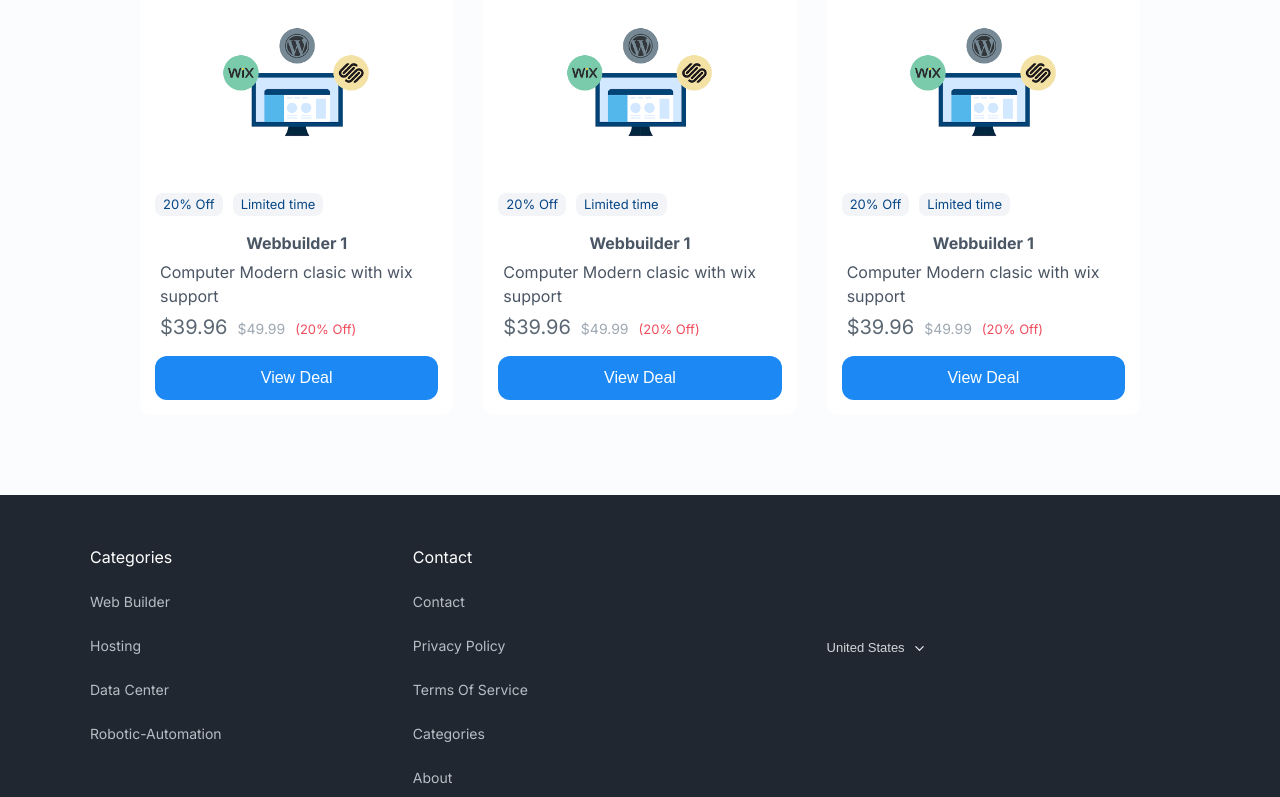
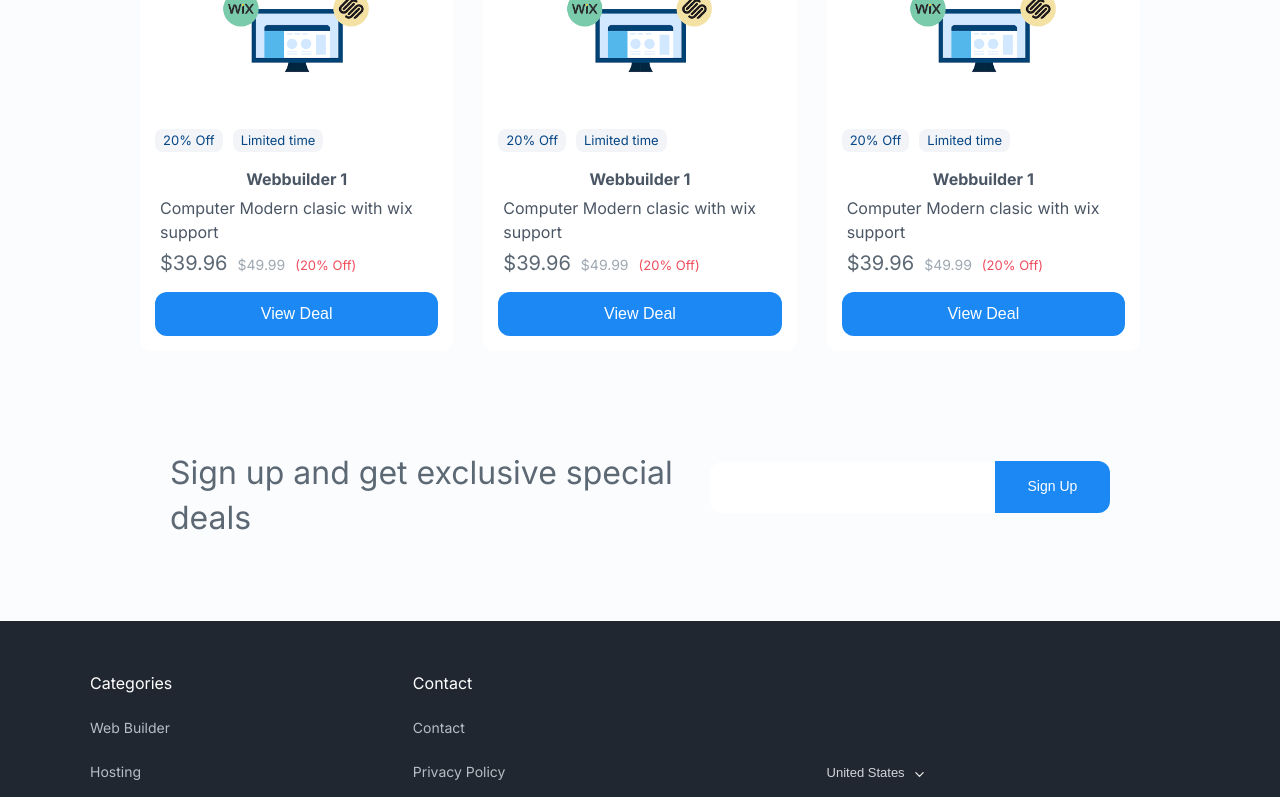
Before and after one commit to annasfaruqui/webbuilder-internship-assignment, a React (Vite) app: page / in a window 1280 px wide. Shown: the part 2000-2797 px from the top of the page. Built offline with nearby package versions, Linux system fonts and the light colour scheme.

Commit message:
added responsive design to the signup section and footer

```diff
--- a/src/App.jsx
+++ b/src/App.jsx
@@ -8,12 +8,12 @@ import SignUpSection from "./sections/SignUpSection";
 function App() {
   return (
     <>
-      <Navbar />
+      {/* <Navbar /> */}
       <main>
         <Header />
         <WebsiteCardsSection />
         <RelatedCardsSection />
-        {/* <SignUpSection /> */}
+        <SignUpSection />
       </main>
       <Footer />
     </>
--- a/src/components/Footer/Footer.module.scss
+++ b/src/components/Footer/Footer.module.scss
@@ -8,8 +8,25 @@
 
   &__grid {
     display: grid;
-    grid-template-columns: repeat(2, 1fr) 1.5fr;
-    gap: 2rem;
+    grid-template-columns: repeat(1, 1fr);
+    row-gap: 4rem;
+
+    @include respond(phone) {
+      gap: 2rem;
+      grid-template-columns: repeat(2, 1fr);
+    }
+
+    @include respond(tab-port) {
+      grid-template-columns: repeat(2, 1fr) 0.7fr;
+    }
+
+    @include respond(tab-land) {
+      grid-template-columns: repeat(3, 1fr);
+    }
+
+    @include respond(small-desktop) {
+      grid-template-columns: repeat(2, 1fr) 1.5fr;
+    }
   }
 
   &__country {
@@ -22,9 +39,11 @@
     }
 
     &--btnContainer {
-      position: absolute;
-      top: 35%;
-      left: 20%;
+      @include respond(tab-port) {
+        position: absolute;
+        top: 35%;
+        left: 20%;
+      }
     }
   }
 }
--- a/src/components/Header/Header.module.scss
+++ b/src/components/Header/Header.module.scss
@@ -2,7 +2,7 @@
 
 .header {
   max-width: 120rem;
-  padding: 0 3rem;
+  padding: 0 4rem;
   margin: 2.6rem auto 5rem;
 
   @include respond(tab-land) {
--- a/src/components/RelatedCard/RelatedCard.jsx
+++ b/src/components/RelatedCard/RelatedCard.jsx
@@ -25,7 +25,7 @@ function RelatedCard({ card }) {
         </div>
         <div className={styles.related__details}>
           <strong className="strong">{name}</strong>
-          <p>{description}</p>
+          <p className={styles.related__description}>{description}</p>
           <p className={styles.related__discount}>
             <strong className={styles["related__discount--finalPrice"]}>
               ${finalPrice}
--- a/src/components/RelatedCard/RelatedCard.module.scss
+++ b/src/components/RelatedCard/RelatedCard.module.scss
@@ -48,6 +48,10 @@
     padding: 5px;
   }
 
+  &__description {
+    align-self: flex-start;
+  }
+
   &__discount {
     align-self: flex-start;
     display: flex;
--- a/src/components/SignUpForm/SignUpForm.module.scss
+++ b/src/components/SignUpForm/SignUpForm.module.scss
@@ -5,17 +5,41 @@
   display: flex;
   align-items: center;
   justify-content: center;
-  width: 40rem;
+  width: 26rem;
   margin-top: 1rem;
+
+  @include respond(phone) {
+    width: 38rem;
+  }
+
+  @include respond(tab-port) {
+    width: 60rem;
+  }
+
+  @include respond(tab-land) {
+    width: 70rem;
+  }
+
+  @include respond(small-desktop) {
+    width: 40rem;
+  }
 
   &__input {
     background-color: $color-grey-0;
-    padding: 1.6rem 2rem;
+    padding: 1.6rem 1rem;
     width: 75%;
 
     border: 2px solid $color-grey-0;
     border-top-left-radius: 1.2rem;
     border-bottom-left-radius: 1.2rem;
+
+    @include respond(phone) {
+      padding: 1.6rem 1.5rem;
+    }
+
+    @include respond(tab-port) {
+      padding: 1.6rem 2rem;
+    }
 
     &:focus {
       outline: 0;
@@ -27,9 +51,9 @@
   &__btn {
     background-color: $color-blue;
     color: $color-grey-0;
-    padding: 1.6rem 2rem;
+    padding: 1.6rem 1rem;
     @include fontXs;
-    width: 25%;
+    width: 30%;
     cursor: pointer;
 
     border: none;
@@ -37,6 +61,14 @@
     border-bottom-right-radius: 1.2rem;
     transition: background-color 0.3s;
 
+    @include respond(phone) {
+      padding: 1.6rem 1.5rem;
+    }
+
+    @include respond(tab-port) {
+      padding: 1.6rem 2rem;
+    }
+
     &:hover,
     &:active {
       background-color: $color-blue-hover;
--- a/src/index.scss
+++ b/src/index.scss
@@ -40,7 +40,7 @@ body {
 
 .section {
   @extend %container;
-  padding: 0 3rem;
+  padding: 0 4rem;
   margin-bottom: 8rem;
 
   margin-top: 10rem; // this is a tmporary style for testing, remove after completion
@@ -75,8 +75,12 @@ body {
 
 .tertiary-heading {
   @extend %heading;
-  @include fontXl(1.4);
+  @include fontLg;
   color: $color-grey-700;
+
+  @include respond(phone) {
+    @include fontXl(1.4);
+  }
 }
 
 .strong {
--- a/src/sections/SignUpSection.module.scss
+++ b/src/sections/SignUpSection.module.scss
@@ -1,7 +1,18 @@
+@import "../sass/mixins";
+
 .signup {
   display: flex;
+  flex-direction: column;
   align-items: flex-start;
-  justify-content: space-between;
-  padding: 0 4rem;
-  gap: 4rem;
+
+  @include respond(phone) {
+    gap: 1rem;
+  }
+
+  @include respond(small-desktop) {
+    gap: 3rem;
+    padding: 0 3rem;
+    flex-direction: row;
+    justify-content: space-between;
+  }
 }
```
